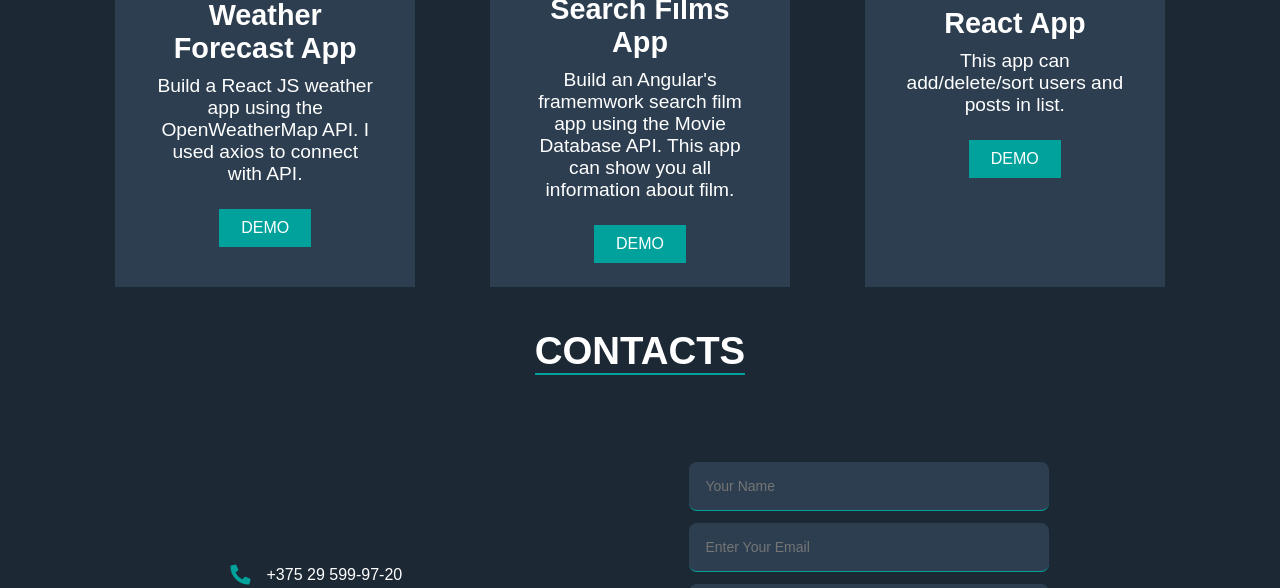
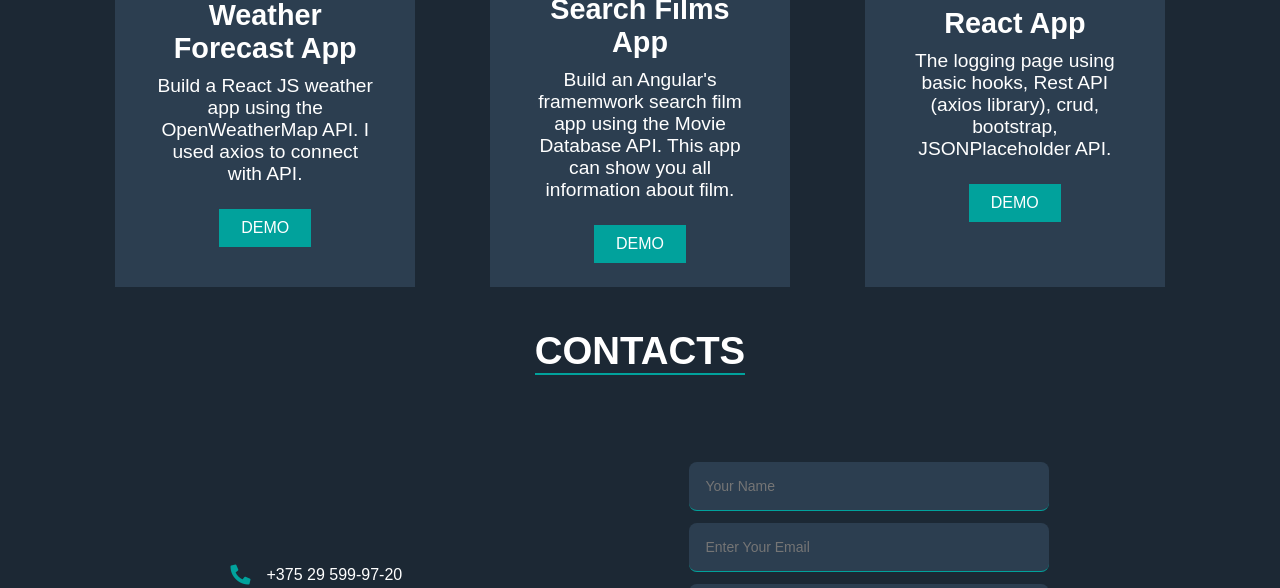
Before and after one commit to olegbugaevich/cv-portfolio, a plain HTML site: page index.html in a window 1280 px wide. Shown: the part 2368-2956 px from the top of the page. Drawn offline with nearby package versions, Linux system fonts and the light colour scheme.

Commit message:
Update index.html
add description about project in portfolio

```diff
--- a/index.html
+++ b/index.html
@@ -121,7 +121,7 @@
                     <img src="https://w1.pngwing.com/pngs/196/853/png-transparent-react-logo-javascript-stack-overflow-front-and-back-ends-github-freecodecamp-redux-computer-software.png" alt="">
                 </div>
                 <h2>React App</h2>
-                <p>This app can add/delete/sort users and posts in list.</p>
+                <p>The logging page using basic hooks, Rest API (axios library), crud, bootstrap, JSONPlaceholder API.</p>
                 <a href="#" class="btn">DEMO</a>
             </div>
         </div>
```
